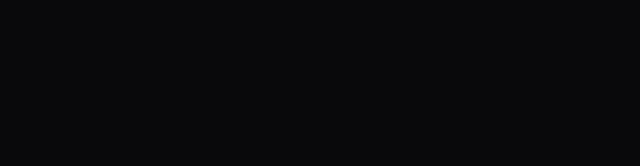
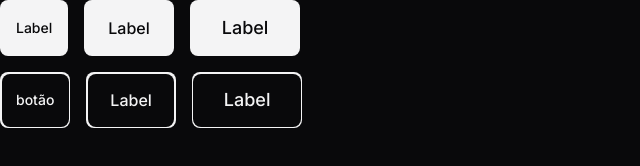
Before and after one commit to LCCavadinha/Rocketseat_projets, a plain HTML site: page index.html in a window 1280 px wide. Shown: the whole page, without its empty margins (0-640 px from the left). Drawn offline with Linux system fonts and the light colour scheme.

Commit message:
estilizando botões

```diff
--- a/index.html
+++ b/index.html
@@ -11,5 +11,18 @@
   <link href="https://fonts.googleapis.com/css2?family=Inter:ital,opsz,wght@0,14..32,100..900;1,14..32,100..900&display=swap" rel="stylesheet">
 </head>
 <body>
+  <div class="grid gap-1">
+    <div class="flex gap-1">
+      <a href="#" class="btn btn-sm">Label</a>
+      <a href="#" class="btn btn-md">Label</a>
+      <button href="#" class="btn btn-lg">Label</button>
+    </div>
+
+    <div class="flex gap-1">
+      <a aria-label="botão" href="#" class="btn btn-sm"></a>
+      <a aria-label="Label" href="#" class="btn btn-md"></a>
+      <button aria-label="Label" href="#" class="btn btn-lg"></button>
+    </div>
+  </div>
 </body>
 </html>
--- /dev/null
+++ b/src/styles/buttons.css
@@ -0,0 +1,60 @@
+.btn {
+  --btn-bg-color: var(--text-color-primary);
+  --btn-color: var(--bg-color);
+  border: 0;
+  background-color: transparent;
+  display: flex;
+  align-items: center;
+  justify-content: center;
+  /* A largura vai se encaixar ao conteúdo */
+  width: fit-content;
+  border-radius: .5rem;
+
+  font: var(--fw-md) var(--fs-base)/1.5rem  var(--ff-sans);
+  cursor: pointer;
+  background: var(--btn-bg-color) ;
+  color: var(--btn-color);
+}
+
+.btn:hover {
+  --btn-bg-color: linear-gradient(
+    90deg,
+    var(--brand-color-secondary) 0%,
+    var(--brand-color-primary) 100%
+  );
+  --btn-color: var(--surface-color);
+}
+
+.btn-sm {
+  padding: .5rem 1rem;
+  font-size: var(--fs-sm);
+}
+.btn-md {
+  padding: .75rem 1.5rem;
+  font-size: var(--fs-base);
+}
+.btn-lg{
+  padding: 1rem 2rem;
+  font-size: 1.125rem;
+}
+
+.btn[aria-label] {
+  position: relative;
+  &::before {
+    content: "";
+    position: absolute;
+    border-radius: inherit;
+    inset: 0.09375rem;
+    background-color: var(--bg-color);
+  }
+
+  &::after {
+    content: attr(aria-label);
+    background: var(--btn-bg-color);
+    -webkit-background-clip: text;
+    background-clip: text;
+    color: transparent;
+    position: relative;
+    z-index: 1;
+  }
+}
--- a/src/styles/index.css
+++ b/src/styles/index.css
@@ -1,2 +1,3 @@
 @import url(./global.css);
 @import url(./utility.css);
+@import url(./buttons.css);
--- a/src/styles/utility.css
+++ b/src/styles/utility.css
@@ -29,6 +29,18 @@
   gap: 1rem;
 }
 
+.flex {
+  display: flex;
+}
+
+.grid {
+  display: grid;
+}
+
+.gap-1 {
+  gap: 1rem;
+}
+
 @media (width >= 80em) {
   .container {
     --max-width: 80rem;
```
